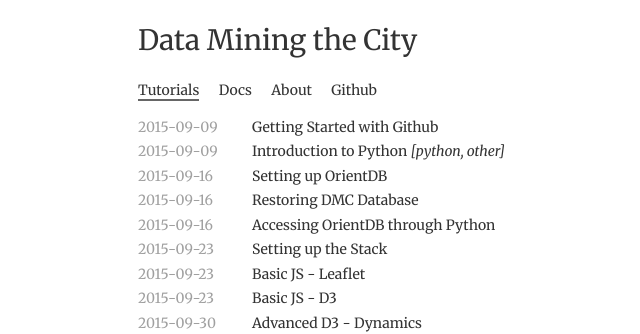
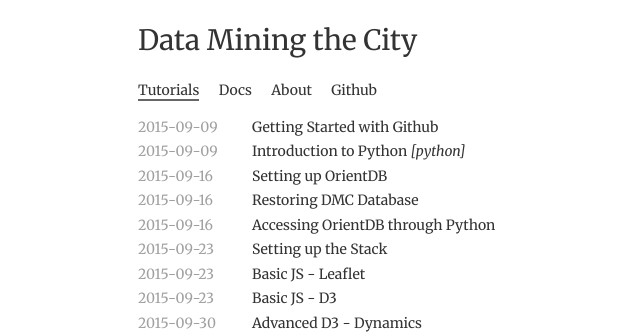
Before and after one commit to danilnagy/dmc, a Jekyll site: the page built from index.html, in a window 1280 px wide. Shown: the top 334 px of the page, without its empty margins (118-758 px from the left). Built offline with Jekyll 4.4.1, drawn with Linux system fonts in a browser that asks for light colours; Markdown is read by kramdown in place of the engine named in the settings.

Commit message:
Update 2015-09-09-introduction-to-python.md

```diff
--- a/_posts/2015-09-09-introduction-to-python.md
+++ b/_posts/2015-09-09-introduction-to-python.md
@@ -4,7 +4,6 @@ title:  Introduction to Python
 date:   2015-09-09 02:00:00
 tags:
 - python
-- other
 ---
 
 Data Mining the City uses the Python language. Python is great stuff.
```
